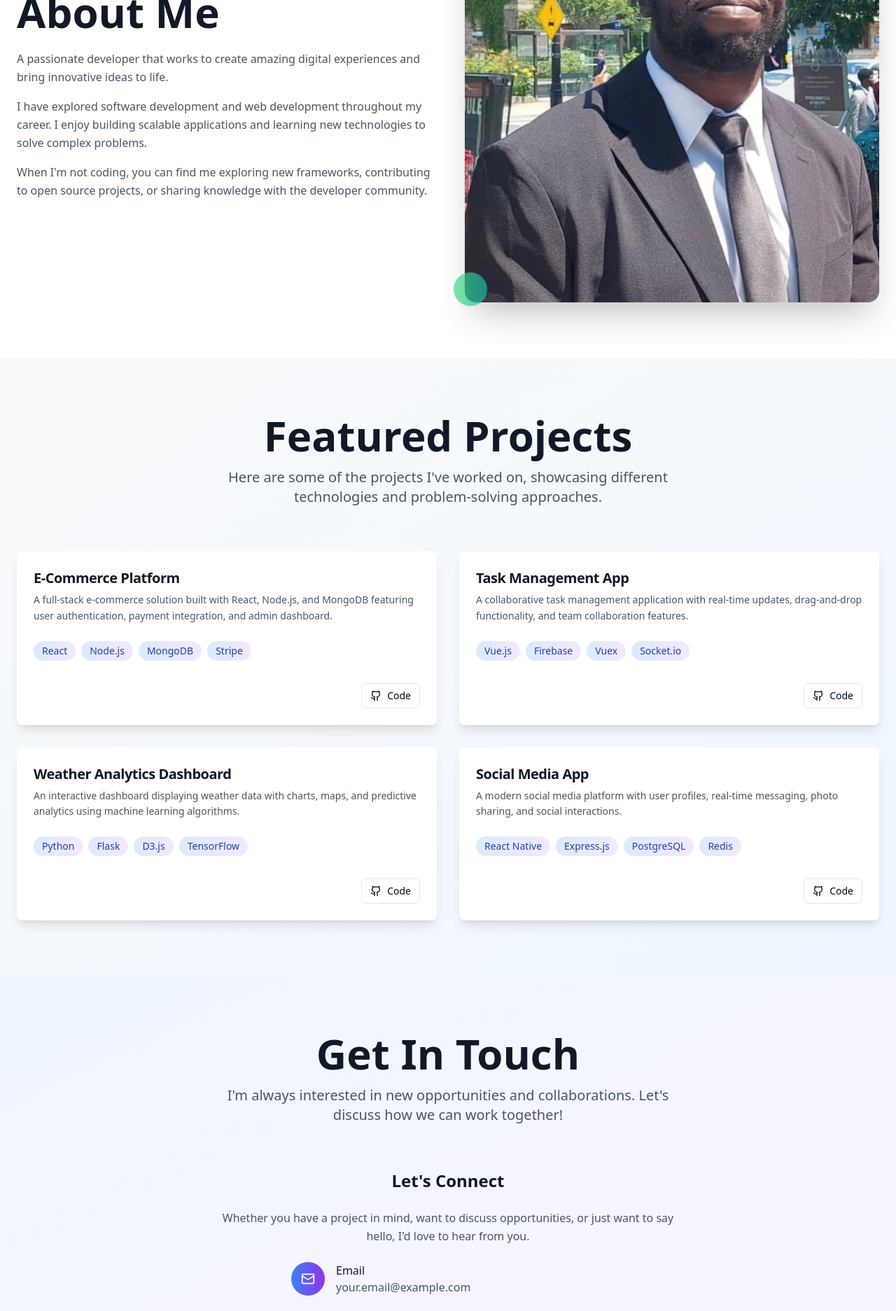
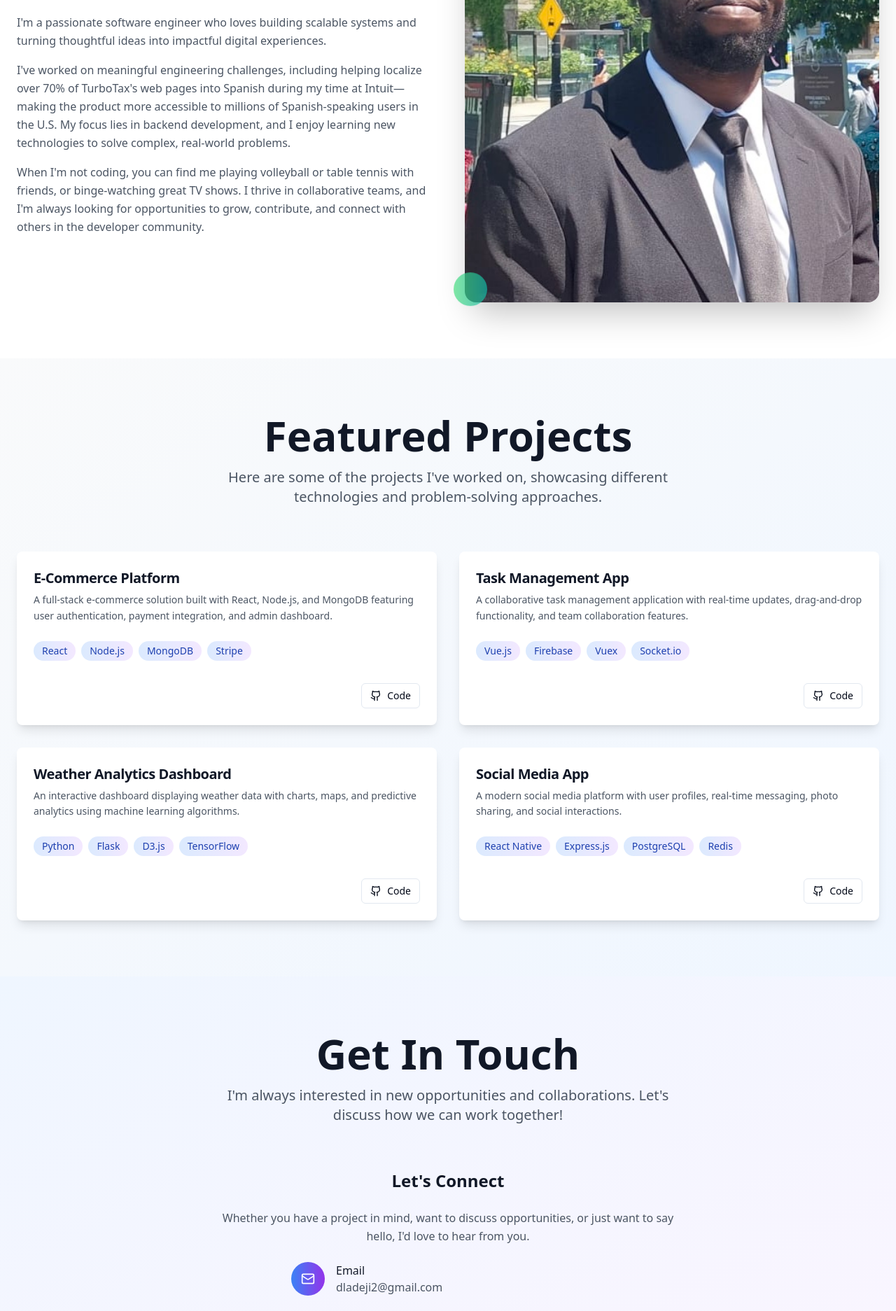
Before and after one commit to davidladeji/portfolio, a React (Vite) app: page / in a window 1280 px wide. Shown: the part 1040-2913 px from the top of the page at 70% size. Built offline with nearby package versions, Linux system fonts and the light colour scheme.

Commit message:
Update About me text

```diff
--- a/src/components/About.tsx
+++ b/src/components/About.tsx
@@ -11,19 +11,23 @@ const About = () => {
 
             <div className="space-y-4 text-gray-600 leading-relaxed">
               <p>
-                A passionate developer that works to create amazing digital experiences
-                and bring innovative ideas to life.
+                I'm a passionate software engineer who loves building scalable systems and
+                turning thoughtful ideas into impactful digital experiences.
               </p>
 
               <p>
-                I have explored software development and web development throughout my career.
-                I enjoy building scalable applications and learning new technologies to solve
-                complex problems.
+                I've worked on meaningful engineering challenges, including helping localize
+                over 70% of TurboTax's web pages into Spanish during my time at Intuit—making
+                the product more accessible to millions of Spanish-speaking users in the U.S.
+                My focus lies in backend development, and I enjoy learning new technologies to
+                solve complex, real-world problems.
               </p>
 
               <p>
-                When I'm not coding, you can find me exploring new frameworks, contributing to
-                open source projects, or sharing knowledge with the developer community.
+                When I'm not coding, you can find me playing volleyball or table tennis with
+                friends, or binge-watching great TV shows. I thrive in collaborative teams, and
+                I'm always looking for opportunities to grow, contribute, and connect with others
+                in the developer community.
               </p>
             </div>
           </div>
--- a/src/components/Contact.tsx
+++ b/src/components/Contact.tsx
@@ -31,7 +31,7 @@ const Contact = () => {
                 </div>
                 <div>
                   <p className="font-medium text-gray-900">Email</p>
-                  <p className="text-gray-600">your.email@example.com</p>
+                  <p className="text-gray-600">dladeji2@gmail.com</p>
                 </div>
               </div>
 
@@ -41,7 +41,7 @@ const Contact = () => {
                 </div>
                 <div>
                   <p className="font-medium text-gray-900">LinkedIn</p>
-                  <p className="text-gray-600">linkedin.com/in/yourprofile</p>
+                  <p className="text-gray-600">linkedin.com/in/david-ladeji</p>
                 </div>
               </div>
             </div>
--- a/src/components/Footer.tsx
+++ b/src/components/Footer.tsx
@@ -10,7 +10,7 @@ const Footer = () => {
           <div className="space-y-4">
             <div className="flex items-center space-x-2">
               <span className="text-2xl">👨‍💻</span>
-              <span className="text-xl font-bold">Your Name</span>
+              <span className="text-xl font-bold">Oladapo Ladeji</span>
             </div>
             <p className="text-gray-400 leading-relaxed">
               Software Engineer passionate about creating amazing digital experiences
```
